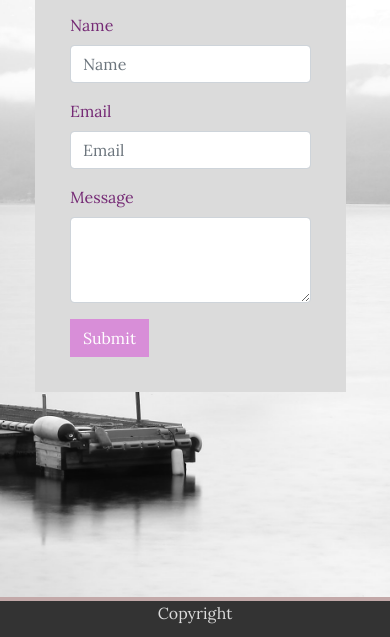
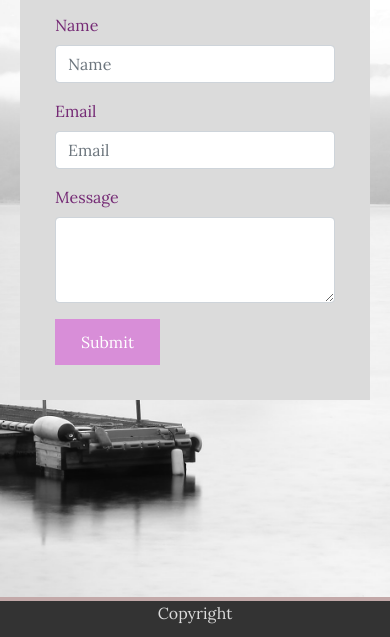
Before and after one commit to nard1n/hw02portfolio, a plain HTML site: page contact.html in a window 390 px wide. Shown: the part 207-844 px from the top of the page. Drawn offline with nearby package versions, Linux system fonts and the light colour scheme.

Commit message:
corrected form responsiveness, changes btn class styling

```diff
--- a/contact.html
+++ b/contact.html
@@ -54,8 +54,7 @@
 
         <!-- FIRST ROW -->
         <div class="row">
-            <div class="col-xs-12 col-md-8">
-                <section id="about-me">
+                <section id="about-me" class="col-xs-12 col-md-8">
                     <header>
                         <h1><strong>Contact</strong></h1>
                     </header>
@@ -84,12 +83,11 @@
                             <textarea class="form-control" id="exampleFormControlTextarea1" rows="3"></textarea>
                         </div>
 
-                        <button type="submit" class="btn btn-primary">Submit</button>
+                        <button type="submit" class="btn">Submit</button>
                     </form>
                 </section>
                 <!-- End Form -->
 
-            </div>
             </div>
             </main>
 
--- a/style.css
+++ b/style.css
@@ -60,4 +60,6 @@ body {
     background-color: rgb(216, 142, 216);
     border-color: rgb(216, 142, 216);
     border-radius: 0%;
+    color: white;
+    padding: 10px 25px;
   }
```
